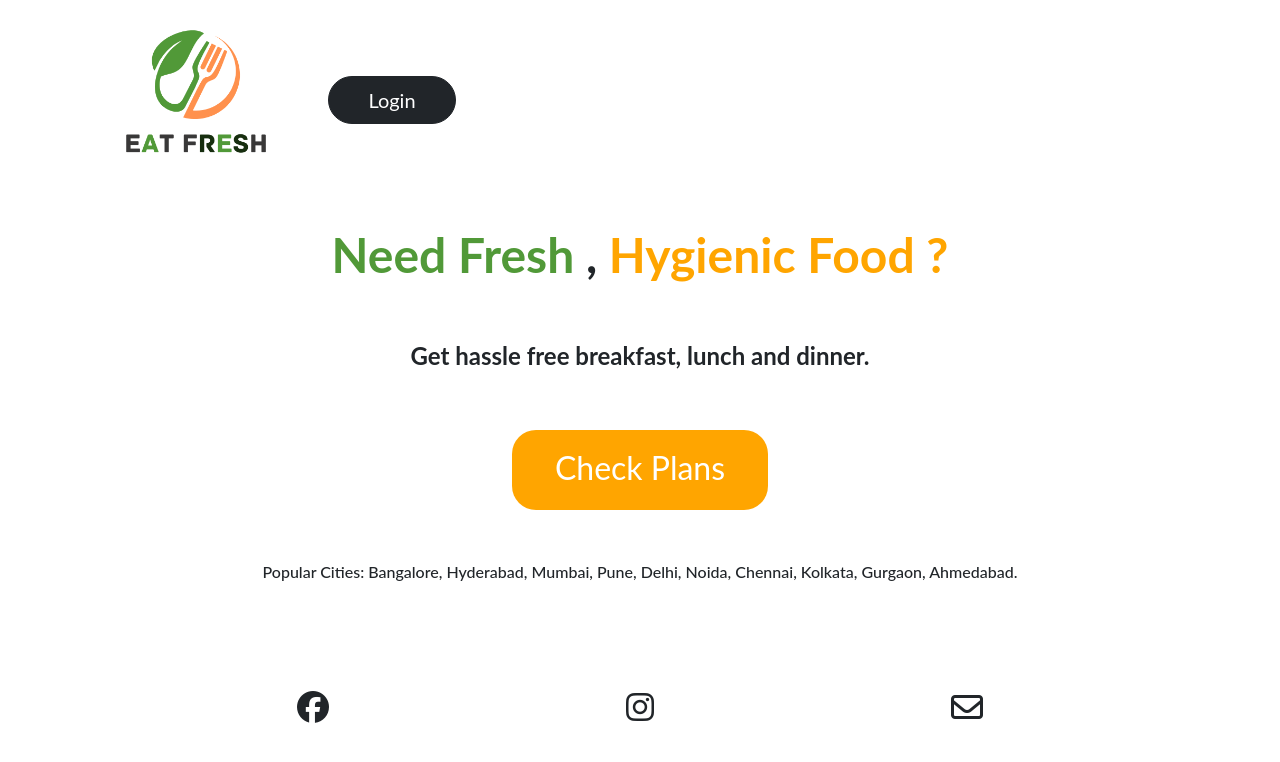
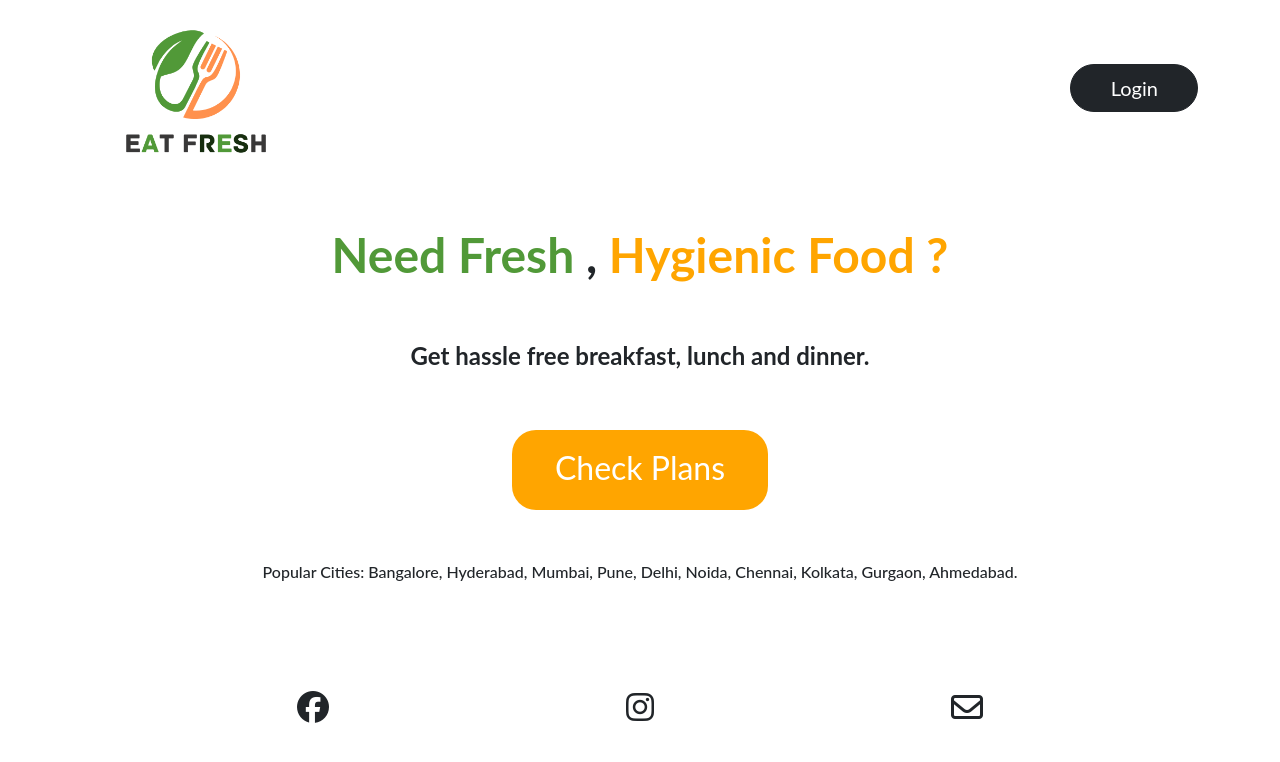
Before and after one commit to Globetrottercode/react_eat_fresh, a React (Create React App) app: page / in a window 1280 px wide. Shown: the top 762 px of the page. Built offline with nearby package versions, Linux system fonts and the light colour scheme.

Commit message:
Fixing bugs

```diff
--- a/src/pages/Home.js
+++ b/src/pages/Home.js
@@ -17,11 +17,12 @@ function Home() {
   return (
     <div className={styles.homecontain}>
       <div className={styles.top}>
-        <img className={styles.homelogo} src={Logo} alt="React Logo" />{" "}
-        <div>
+        <img className={styles.homelogo} src={Logo} alt="React Logo" />
+        <div className={styles.login}>
+          {" "}
           <button
             onClick={() => {
-              navigate("/signup");
+              navigate("/login");
             }}
             style={{ width: "10vw", borderRadius: "3vh" }}
             className="btn btn-dark btn-lg"
```
